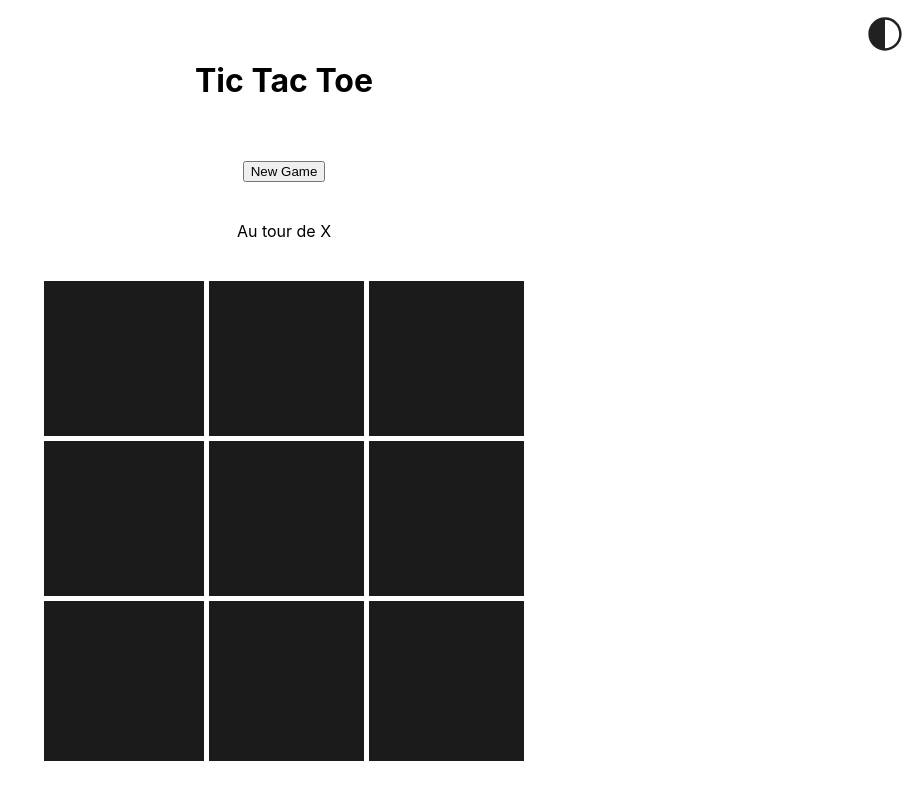
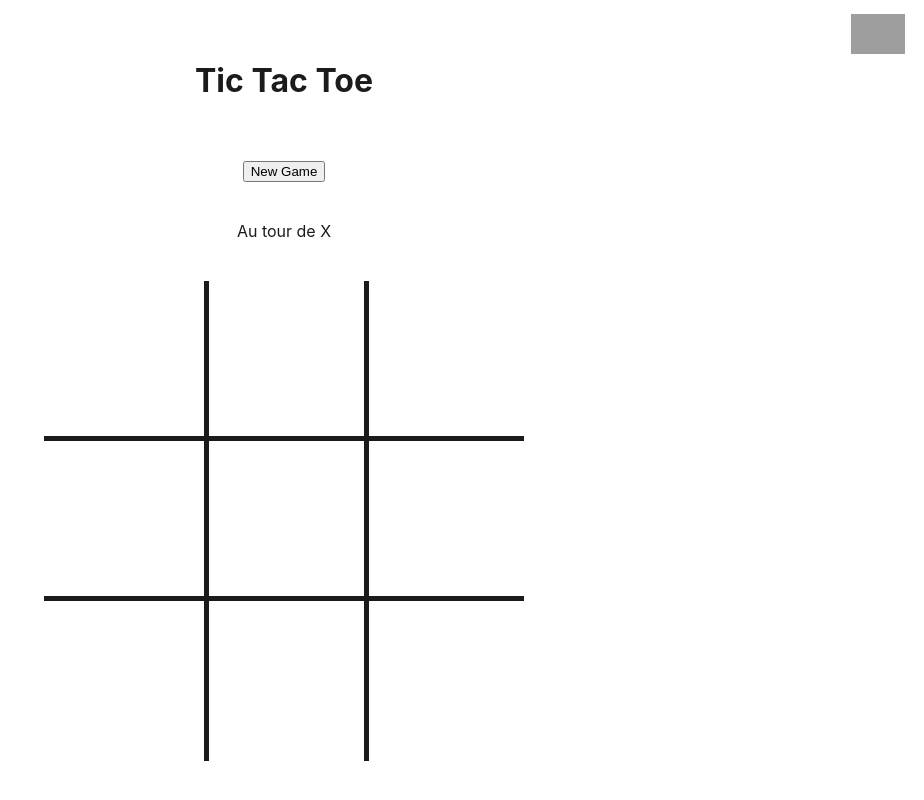
Before and after one commit to aminebench07/tic-tac-toe, a React (Create React App) app: page / in a window 1280 px wide. Shown: the whole page, without its empty margins (356-1280 px from the left). Built offline with nearby package versions, Linux system fonts and the light colour scheme; grey boxes are pictures that could not be loaded.

Commit message:
dark light mode

```diff
--- a/src/components/App.tsx
+++ b/src/components/App.tsx
@@ -2,9 +2,12 @@ import { useState } from "react";
 import "../styles/App.css";
 import Board from "./Board";
 import DarkModeLogo from "../assets/dark-mode.svg";
+import LightModeLogo from "../assets/light-mode.svg";
 function App() {
   const initialBoard = Array(9).fill("");
   const [board, setBoard] = useState<string[]>(initialBoard);
+
+  const [darkMode, setDarkMode] = useState(false);
 
   const [xTurn, setXTurn] = useState(true);
 
@@ -64,10 +67,16 @@ function App() {
 
   return (
     <div className="App">
-      <button className="dark-mode-button" onClick={() => {}}>
+      <button
+        className="dark-mode-button"
+        onClick={() => {
+          document.body.classList.toggle("dark-mode");
+          setDarkMode(!darkMode);
+        }}
+      >
         <img
           className="dark-mode-icon"
-          src={DarkModeLogo}
+          src={darkMode ? LightModeLogo : DarkModeLogo}
           alt="Switch Dark Mode"
         />
       </button>
--- a/src/custom.d.ts
+++ b/src/custom.d.ts
@@ -2,3 +2,8 @@ declare module "*.svg" {
   const content: string;
   export default content;
 }
+
+declare module "*.png" {
+  const content: string;
+  export default content;
+}
--- a/src/styles/App.css
+++ b/src/styles/App.css
@@ -1,6 +1,10 @@
 :root {
-  --bg-color: white;
-  --text-color: black;
+  --bg-color: #ffffff;
+  --text-color: #1b1b1b;
+}
+body.dark-mode {
+  --bg-color: #1b1b1b;
+  --text-color: white;
 }
 .App {
   display: flex;
@@ -8,6 +12,8 @@
   justify-content: space-evenly;
   align-items: center;
   height: 100vh;
+  background-color: var(--bg-color);
+  color: var(--text-color);
 }
 .dark-mode-icon {
   height: 3em;
--- a/src/styles/Square.css
+++ b/src/styles/Square.css
@@ -3,12 +3,12 @@
   height: 10rem;
   max-width: 20vw;
   max-height: 20vw;
-  background-color: #1b1b1b;
-  border: 5px solid white;
-  color: white;
+  border: 5px solid var(--text-color);
+  color: var(--text-color);
   font-size: clamp(0px, 5rem, 10vw);
   border-top-width: 0;
   border-right-width: 0;
+  background-color: inherit;
 }
 .square-left {
   border-left-width: 0;
```
Also changed, not shown: src/assets/light-mode.svg.
